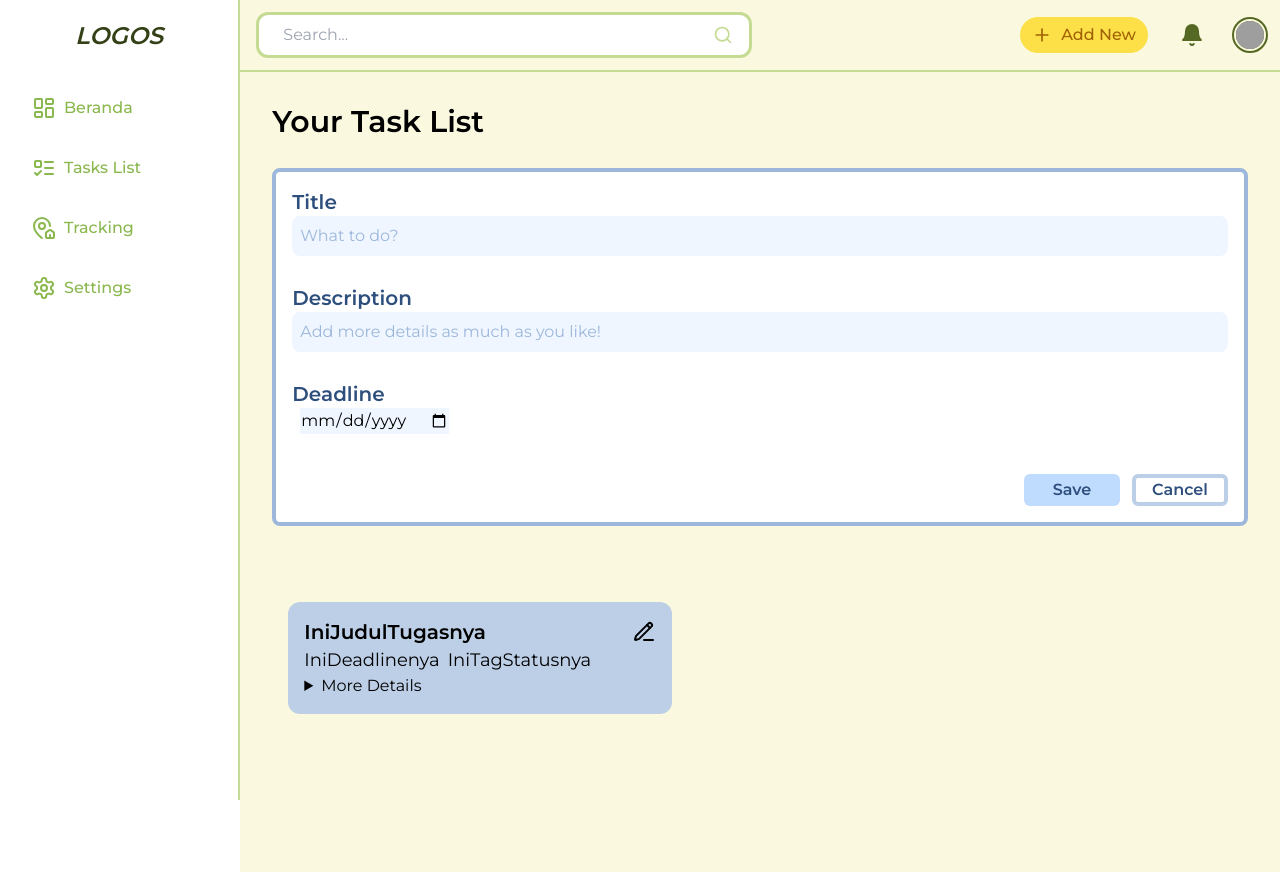
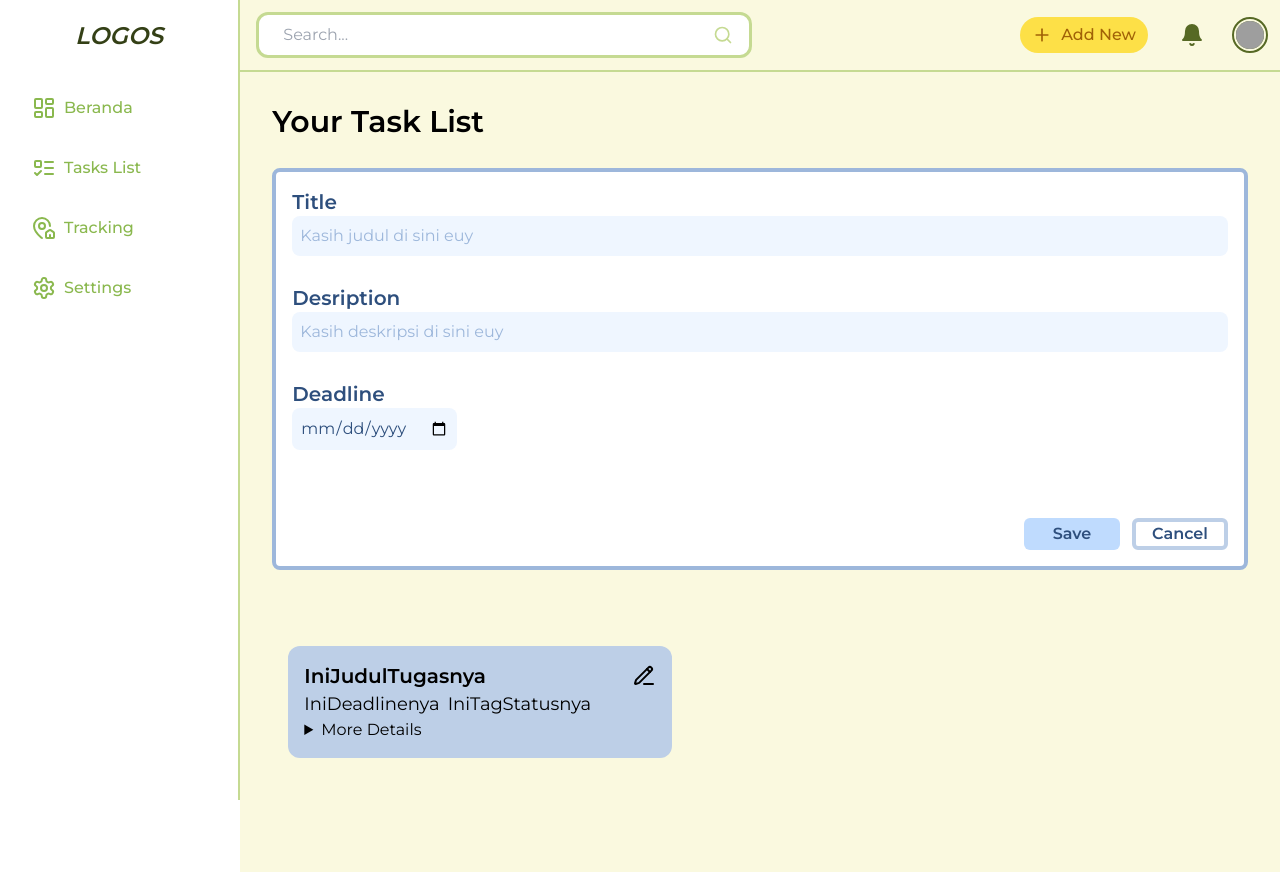
Before and after one commit to Lizzy0721/MyDashboard, a React (Vite) app: page /task in a window 1280 px wide. Both pictures are taken after a click on the button "New Task". Built offline with nearby package versions, Linux system fonts and the light colour scheme; grey boxes are pictures that could not be loaded.

Commit message:
base of form made

```diff
--- /dev/null
+++ b/src/components/DynamicButton.tsx
@@ -0,0 +1,34 @@
+import { useRef, useState, useEffect } from 'react';
+
+const DynamicButton = () => {
+  const buttonRef = useRef<HTMLButtonElement>(null);  // Create a ref for the button
+  const [isClicked, setIsClicked] = useState(false); // Track button click state
+
+  // useEffect to focus on the button when the component loads
+  useEffect(() => {
+    if (buttonRef.current) {
+      buttonRef.current.focus();
+    }
+  }, []); // Empty dependency array means this runs only once on mount
+
+  // Handle button click
+  const handleClick = () => {
+    setIsClicked(!isClicked);
+  };
+
+  return (
+    <div className="flex justify-center items-center h-screen">
+      <button
+        ref={buttonRef} // Attach the ref to the button element
+        onClick={handleClick}
+        className={`px-4 py-2 rounded-md text-white font-bold ${
+          isClicked ? 'bg-green-500' : 'bg-blue-500'
+        } hover:bg-opacity-80 focus:rounded-full focus:ring-4 focus:ring-opacity-50`}
+      >
+        {isClicked ? 'Clicked!' : 'Click Me'}
+      </button>
+    </div>
+  );
+};
+
+export default DynamicButton;
--- a/src/components/forms/TaskForm.tsx
+++ b/src/components/forms/TaskForm.tsx
@@ -1,54 +1,65 @@
 import { FormEvent, useState } from "react";
-
-interface newTaskType {
-    title?: string;
-    details?: string;
-    date?:string;
-    type?: 'Pending' | 'On Process' | 'Completed' | 'Hold';
-}
+import { taskType } from "../../types/taskType";
 
 export default function TaskForm({handleForm}:{handleForm:()=>void}){
 
-    const [inputs, setInputs] = useState<newTaskType>({});
+    const initialInput: taskType = {
+        title: "",
+        details: "",
+        date: "",
+        type: "On Process"
+    }
+
+    const [inputs, setInputs] = useState(initialInput);
 
     const handleChange = (event: FormEvent<HTMLInputElement>) => {
         const name = event.currentTarget.name;
         const value = event.currentTarget.value;
-        setInputs(values => ({...values, [name]: value}))
+        setInputs(values => ({...values, [name]: value}));
     }
 
     const handleSubmit = (event: FormEvent<HTMLFormElement>) => {
         event.preventDefault();
-        console.log(inputs);
+        alert(JSON.stringify(inputs));
+        setInputs(initialInput);
     }
 
     return(
         <div className="bg-white rounded-lg border-4 border-silver_lake_blue-300 p-4">
             <form onSubmit={handleSubmit} className="">
-                <label
-                    htmlFor="title"
-                    className="text-xl font-semibold text-silver_lake_blue-700"
-                >Title</label>
+                <label className="text-xl font-semibold text-silver_lake_blue-700"
+                >Title
                     <input
                         type="text"
                         name="title"
                         value={inputs.title || ""}
                         onChange={handleChange}
-                    placeholder= "What to do?"
-                    className="w-full rounded-lg bg-blue-50 p-2 mb-7 placeholder:text-silver_lake_blue-300"
+                        placeholder= "Kasih judul di sini euy"
+                        className="w-full rounded-lg bg-blue-50 p-2 mb-7 text-base font-normal placeholder:text-silver_lake_blue-300"
                     />
-                <label htmlFor="name" className="text-xl font-semibold text-silver_lake_blue-700">Description</label>
+                </label>
+                <label className="text-xl font-semibold text-silver_lake_blue-700"
+                >Desription
                     <input
-                    name="name"
-                    placeholder= "Add more details as much as you like!"
-                    className="w-full rounded-lg bg-blue-50 p-2 mb-7 placeholder:text-silver_lake_blue-300"
+                        type="text"
+                        name="details"
+                        value={inputs.details || ""}
+                        onChange={handleChange}
+                        placeholder= "Kasih deskripsi di sini euy"
+                        className="w-full rounded-lg bg-blue-50 p-2 mb-7 text-base font-normal placeholder:text-silver_lake_blue-300"
                     />
-                <label htmlFor="dateInput" className="block text-xl font-semibold text-silver_lake_blue-700">Deadline</label>
+                </label>
+                <label className="text-xl font-semibold text-silver_lake_blue-700"
+                >Deadline
+                    <br />
                     <input
-                    name="dateInput"
                         type="date"
-                    className="ml-2 bg-blue-50"
+                        name="date"
+                        value={inputs.date || ""}
+                        onChange={handleChange}
+                        className="rounded-lg bg-blue-50 p-2 mb-7 text-base font-normal"
                     />
+                </label>
                 <div className="w-full flex space-x-3 mt-10 justify-end">
                     <button type="submit" className="w-24 h-8 rounded-md bg-blue-200 text-silver_lake_blue-700 font-bold">
                         Save
@@ -61,3 +72,19 @@ export default function TaskForm({handleForm}:{handleForm:()=>void}){
         </div>
     );
 }
+
+/* I wish I could use this
+{["title","details"].map((item)=>
+                    <label className="text-xl font-semibold text-silver_lake_blue-700"
+                    >{item}
+                        <input
+                            type="text"
+                            name={item}
+                            value={inputs[item as keyof typeof inputs] || ""}
+                            onChange={handleChange}
+                            placeholder= "Type here"
+                            className="w-full rounded-lg bg-blue-50 p-2 mb-7 text-base font-normal placeholder:text-silver_lake_blue-300"
+                        />
+                    </label>
+                )}
+*/
--- a/src/types/taskType.ts
+++ b/src/types/taskType.ts
@@ -2,5 +2,5 @@ export interface taskType {
     title: string;
     details: string;
     date:string;
-    type: 'Pending' | 'On Process' | 'Completed' | 'Hold';
+    type: | 'Pending' | 'On Process' | 'Completed' | 'Hold';
 }
```
Lines whose indentation alone changed are shown as unchanged.
